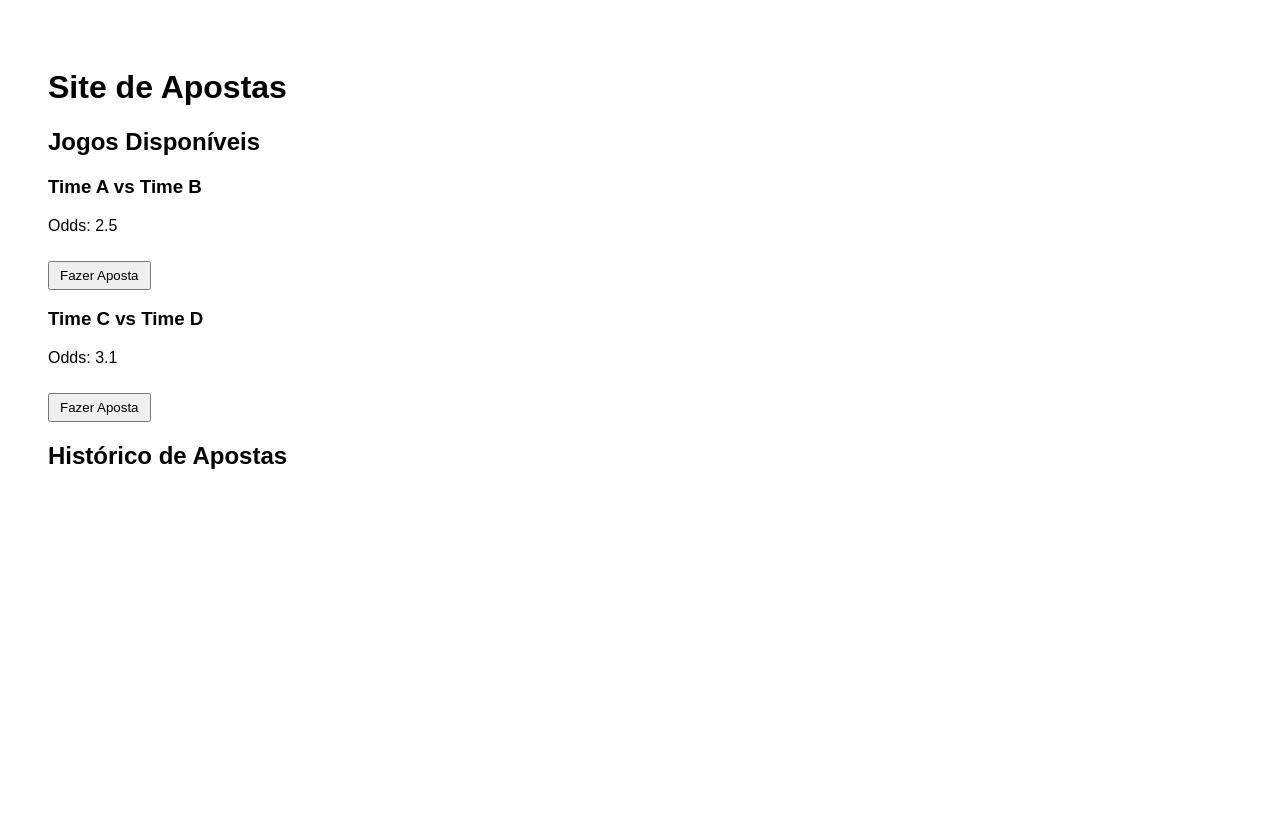
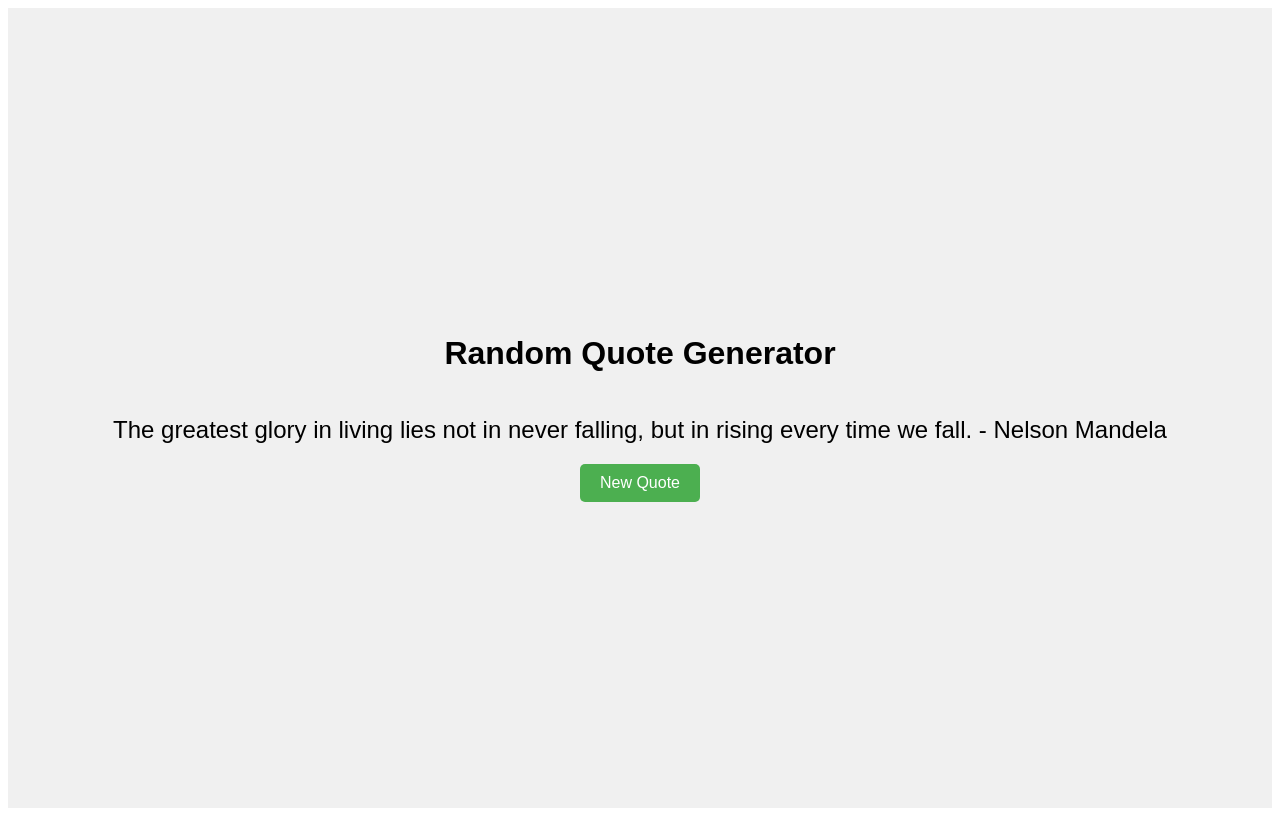
Before and after one commit to gabrielintech1999/ex-vueJS, a Vue app: page / in a window 1280 px wide. Built offline with nearby package versions, Linux system fonts and the light colour scheme; the HTML template or start-up script is replaced by a standard one.

Commit message:
still learning vue...

```diff
--- a/src/App.vue
+++ b/src/App.vue
@@ -1,100 +1,71 @@
 <template>
-  <div id="app">
-    <h1>Site de Apostas</h1>
-
-    <div class="games">
-      <h2>Jogos Disponíveis</h2>
-      <div v-for="game in games" :key="game.id" class="game">
-        <h3>{{ game.name }}</h3>
-        <p>Odds: {{ game.odds }}</p>
-        <button @click="placeBet(game)">Fazer Aposta</button>
-      </div>
-    </div>
-
-    <div class="betting" v-if="selectedGame">
-      <h2>Aposta no jogo: {{ selectedGame.name }}</h2>
-      <form @submit.prevent="submitBet">
-        <label for="amount">Quantia:</label>
-        <input type="number" v-model="betAmount" min="1" required />
-
-        <button type="submit">Confirmar Aposta</button>
-      </form>
-    </div>
-
-    <div class="bet-history">
-      <h2>Histórico de Apostas</h2>
-      <ul>
-        <li v-for="(bet, index) in betHistory" :key="index">
-          Jogo: {{ bet.game.name }} | Quantia: {{ bet.amount }} | Odds: {{ bet.game.odds }}
-        </li>
-      </ul>
-    </div>
+  <div class="quote-generator">
+    <h1>Random Quote Generator</h1>
+    <p class="quote">{{ currentQuote }}</p>
+    <button @click="generateRandomQuote">New Quote</button>
   </div>
 </template>
 
-<script>
+<script setup>
+// Importando a função ref para lidar com reatividade
 import { ref } from 'vue';
 
-export default {
-  setup() {
-    const games = ref([
-      { id: 1, name: "Time A vs Time B", odds: "2.5" },
-      { id: 2, name: "Time C vs Time D", odds: "3.1" },
-    ]);
+// Array de citações
+const quotes = [
+  "The greatest glory in living lies not in never falling, but in rising every time we fall. - Nelson Mandela",
+  "The way to get started is to quit talking and begin doing. - Walt Disney",
+  "Your time is limited, so don't waste it living someone else's life. - Steve Jobs",
+  "If life were predictable it would cease to be life, and be without flavor. - Eleanor Roosevelt",
+  "If you look at what you have in life, you'll always have more. - Oprah Winfrey",
+  "Life is what happens when you're busy making other plans. - John Lennon"
+];
 
-    const selectedGame = ref(null);
-    const betAmount = ref(null);
-    const betHistory = ref([]);
+// Definindo o estado reativo para a citação atual
+const currentQuote = ref(quotes[0]);
 
-    const placeBet = (game) => {
-      selectedGame.value = game;
-      betAmount.value = null;
-    };
-
-    const submitBet = () => {
-      if (betAmount.value && selectedGame.value) {
-        betHistory.value.push({
-          game: selectedGame.value,
-          amount: betAmount.value,
-        });
-        selectedGame.value = null;
-        betAmount.value = null;
-      }
-    };
-
-    return {
-      games,
-      selectedGame,
-      betAmount,
-      betHistory,
-      placeBet,
-      submitBet,
-    };
-  },
+// Função para gerar uma citação aleatória
+const generateRandomQuote = () => {
+  const randomIndex = Math.floor(Math.random() * quotes.length);
+  currentQuote.value = quotes[randomIndex];
 };
 </script>
 
-<style>
-#app {
+<style scoped>
+.quote-generator {
+  display: flex;
+  flex-direction: column;
+  align-items: center;
+  justify-content: center;
+  height: 100vh;
+  background-color: #f0f0f0;
   font-family: 'Arial', sans-serif;
-  padding: 20px;
 }
 
-.games, .bet-history {
+h1 {
+  font-size: 2rem;
   margin-bottom: 20px;
 }
 
-.game {
-  margin-bottom: 10px;
+.quote {
+  font-size: 1.5rem;
+  margin-bottom: 20px;
+  padding: 0 20px;
+  text-align: center;
 }
 
 button {
-  margin-top: 10px;
-  padding: 5px 10px;
+  padding: 10px 20px;
+  font-size: 1rem;
+  cursor: pointer;
+  background-color: #4caf50;
+  color: white;
+  border: none;
+  border-radius: 5px;
+  transition: background-color 0.3s ease;
 }
 
-form {
-  margin-top: 10px;
+button:hover {
+  background-color: #45a049;
 }
 </style>
 
--- /dev/null
+++ b/src/components/BetSite.vue
@@ -0,0 +1,99 @@
+<template>
+    <div id="app">
+      <h1>Site de Apostas</h1>
+
+      <div class="games">
+        <h2>Jogos Disponíveis</h2>
+        <div v-for="game in games" :key="game.id" class="game">
+          <h3>{{ game.name }}</h3>
+          <p>Odds: {{ game.odds }}</p>
+          <button @click="placeBet(game)">Fazer Aposta</button>
+        </div>
+      </div>
+
+      <div class="betting" v-if="selectedGame">
+        <h2>Aposta no jogo: {{ selectedGame.name }}</h2>
+        <form @submit.prevent="submitBet">
+          <label for="amount">Quantia:</label>
+          <input type="number" v-model="betAmount" min="1" required />
+
+          <button type="submit">Confirmar Aposta</button>
+        </form>
+      </div>
+
+      <div class="bet-history">
+        <h2>Histórico de Apostas</h2>
+        <ul>
+          <li v-for="(bet, index) in betHistory" :key="index">
+            Jogo: {{ bet.game.name }} | Quantia: {{ bet.amount }} | Odds: {{ bet.game.odds }}
+          </li>
+        </ul>
+      </div>
+    </div>
+  </template>
+
+  <script>
+  import { ref } from 'vue';
+
+  export default {
+    setup() {
+      const games = ref([
+        { id: 1, name: "Time A vs Time B", odds: "2.5" },
+        { id: 2, name: "Time C vs Time D", odds: "3.1" },
+      ]);
+
+      const selectedGame = ref(null);
+      const betAmount = ref(null);
+      const betHistory = ref([]);
+
+      const placeBet = (game) => {
+        selectedGame.value = game;
+        betAmount.value = null;
+      };
+
+      const submitBet = () => {
+        if (betAmount.value && selectedGame.value) {
+          betHistory.value.push({
+            game: selectedGame.value,
+            amount: betAmount.value,
+          });
+          selectedGame.value = null;
+          betAmount.value = null;
+        }
+      };
+
+      return {
+        games,
+        selectedGame,
+        betAmount,
+        betHistory,
+        placeBet,
+        submitBet,
+      };
+    },
+  };
+  </script>
+
+  <style>
+  #app {
+    font-family: 'Arial', sans-serif;
+    padding: 20px;
+  }
+
+  .games, .bet-history {
+    margin-bottom: 20px;
+  }
+
+  .game {
+    margin-bottom: 10px;
+  }
+
+  button {
+    margin-top: 10px;
+    padding: 5px 10px;
+  }
+
+  form {
+    margin-top: 10px;
+  }
+  </style>
```
Also changed, not shown: src/components/Counter.vue (added, +44 -0 lines), 1 other file (tests, documents, lock files or other folders).
